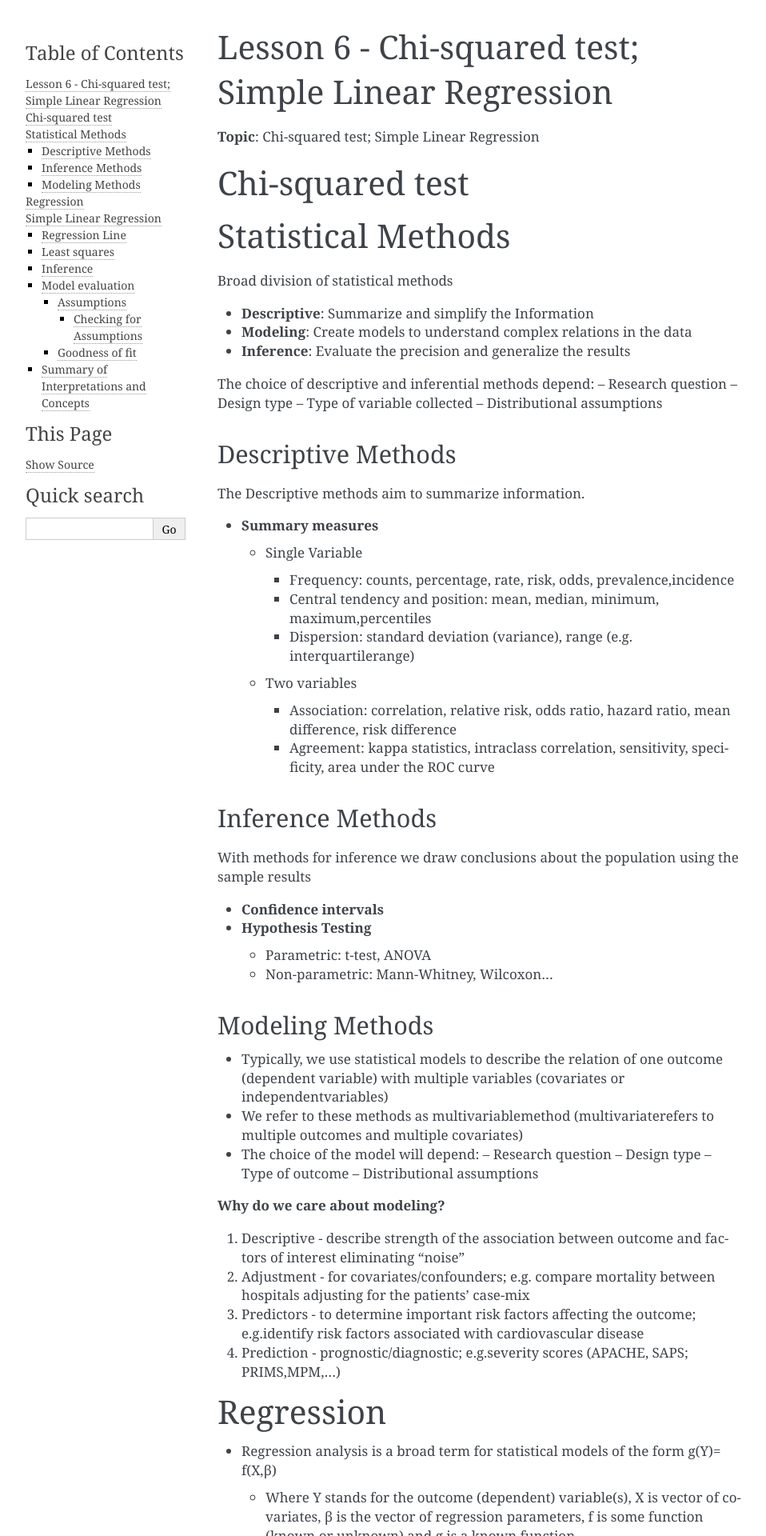
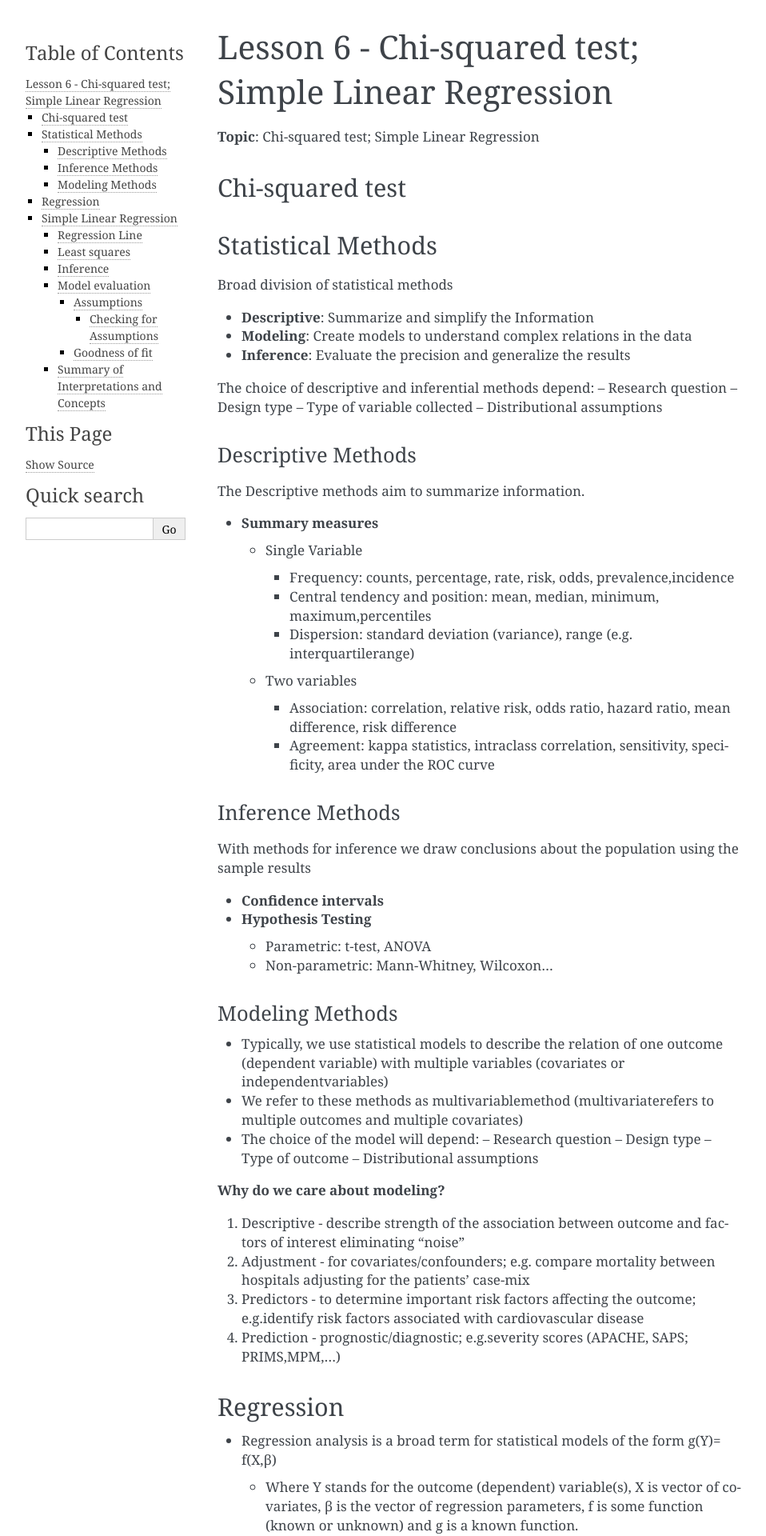
Before and after one commit to marianacpais/HEADS-ANALYZE, a Sphinx documentation site: the page built from docs/source/lesson_06.md, in a window 1280 px wide. Shown: the top 1920 px of the page at 80% size, without its empty margins (148-1106 px from the left). Built offline with Sphinx 7.4.7, drawn with Linux system fonts in a browser that asks for light colours.

Commit message:
Minor push

```diff
--- a/docs/source/lesson_06.md
+++ b/docs/source/lesson_06.md
@@ -2,9 +2,9 @@
 
 **Topic**: Chi-squared test; Simple Linear Regression
 
-# Chi-squared test
+## Chi-squared test
 
-# Statistical Methods
+## Statistical Methods
 Broad division of statistical methods
 - **Descriptive**: Summarize and simplify the Information
 - **Modeling**: Create models to understand complex relations in the data
@@ -16,7 +16,7 @@ The choice of descriptive and inferential methods   depend:
 – Type of variable collected
 – Distributional assumptions
 
-## Descriptive Methods
+### Descriptive Methods
 The Descriptive methods aim to summarize information.
 
 - **Summary measures**
@@ -28,7 +28,7 @@ The Descriptive methods aim to summarize information.
     - Association: correlation, relative risk, odds ratio, hazard ratio, mean difference, risk difference
     - Agreement: kappa statistics, intraclass correlation, sensitivity, specificity, area under the ROC curve
 
-## Inference Methods
+### Inference Methods
 With methods for inference we draw conclusions about
 the population using the sample results
 
@@ -37,7 +37,7 @@ the population using the sample results
   - Parametric: t-test, ANOVA
   - Non-parametric: Mann-Whitney, Wilcoxon...
 
-## Modeling Methods
+### Modeling Methods
 - Typically, we use statistical models to describe the  relation of one outcome (dependent variable) with  multiple variables (covariates or independentvariables)
 - We refer to these methods as multivariablemethod (multivariaterefers to multiple outcomes and multiple covariates)
 - The choice of the model will depend:
@@ -52,22 +52,22 @@ the population using the sample results
 3. Predictors - to determine important risk factors affecting the outcome; e.g.identify risk factors associated with cardiovascular disease
 4. Prediction - prognostic/diagnostic; e.g.severity scores (APACHE, SAPS; PRIMS,MPM,...)
 
-# Regression
+## Regression
 
 - Regression analysis is a broad term for statistical models of the form g(Y)= f(X,β)
   - Where Y stands for the outcome (dependent)  variable(s), X is vector of covariates, β is the vector of  regression parameters, f is some function (known or unknown) and g is a known function.
 - Linear regression, logistic regression, Poisson regression, Cox regression
 
-# Simple Linear Regression
+## Simple Linear Regression
 
-## Regression Line
+### Regression Line
 
 ![Alt text](../../images/image6.1.png)
 ![Alt text](../../images/image6.2.png)
 ![Alt text](../../images/image6.3.png)
 ![Alt text](../../images/image6.4.png)
 
-## Least squares
+### Least squares
 ![Alt text](../../images/image6.5.png)
 
 - We have defined: `ε = y - y^pred`
@@ -92,7 +92,7 @@ The OLS estimator is the best estimator under the following assumptions:
 - Fixing x, y is normally distributed (i.e.the errors,or residuals,are normally distributed)
 - Fixing x, the standard deviation for y is the same for all x’s  (homoscedasticity)
 
-## Inference
+### Inference
 - Note that α̂ and β̂ are estimators of the true α and β (population parameters) based on the sample
 - Usually, we want to make inference about β
 
@@ -154,9 +154,9 @@ And the standard error for an individual prediction is:
 
 ![Alt text](../../images/image6.8.png)
 
-## Model evaluation
+### Model evaluation
 
-### Assumptions
+#### Assumptions
 
 Once we have the regression line, we should check
 - how well the model fits the data (goodness offit), and
@@ -167,11 +167,11 @@ Once we have the regression line, we should check
   - Homoscedasticity
     - Equal variance of y for every x
 
-#### Checking for Assumptions
+##### Checking for Assumptions
 - A common way of checking the model assumptions is to look at the residuals
 - The points should scatter around zero with no clear pattern  and with similar dispersion.
 
-### Goodness of fit
+#### Goodness of fit
 
 - How well the model fits the data or
 - How well x predicts y or
@@ -207,7 +207,7 @@ Note:
 H0: β=0
 - In fact both tests (testing β and testing the explained sum of squares) are equivalent for the case of simple linear regression
 
-## Summary of Interpretations and Concepts
+### Summary of Interpretations and Concepts
 
 **Assumptions:**
 - The association of x and y is linear, i.e., the model for the mean of y is correctly specified
```
Also changed, not shown: 17 other files.
